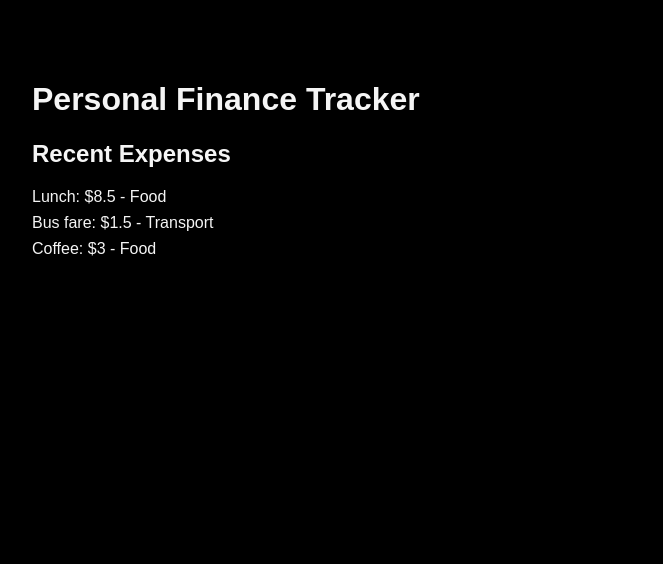
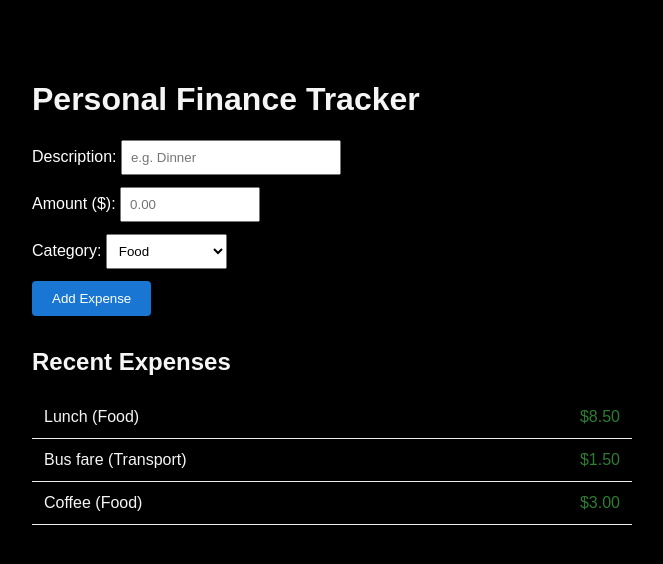
Before and after one commit to Vanna-Gio/personal-finance-tracker, a React (Create React App) app: page / in a window 1280 px wide. Shown: the top 564 px of the page, without its empty margins (308-971 px from the left). Built offline with nearby package versions, Linux system fonts and the light colour scheme.

Commit message:
Day 3: Added form to create new expenses, used useState for dynamic list, basic form validation

```diff
--- a/src/App.tsx
+++ b/src/App.tsx
@@ -1,4 +1,4 @@
-import React from "react";
+import React, { useState } from "react";
 import ExpenseList from "./components/ExpenseList";
 
 //Same type as above
@@ -11,18 +11,100 @@ type Expense ={
 
 function App() {
   //Dummy data with proper types
-  const expenses: Expense[] = [
+  const [expenses, setExpenses] =  useState<Expense[]>([
     { id: 1, description: 'Lunch', amount: 8.5, category: 'Food'},
     {id: 2, description: 'Bus fare', amount: 1.5, category: 'Transport'},
     {id: 3, description: 'Coffee', amount: 3, category: 'Food'},
 
-  ];
+  ]);
+  const [description, setDescription] = useState('');
+  const [amount, setAmount] = useState('');
+  const [category, setCategory] = useState('Food');
+
+  const handleSubmit = (e: React.FormEvent) => {
+    e.preventDefault();
+    if (!description.trim() || !amount || Number(amount) <= 0){
+      alert('Please fill description and a positive amount.');
+      return;
+    }
+    const newExpense: Expense = {
+      id: Date.now(), // Simple unique id
+      description,
+      amount: Number(amount),
+      category,
+    };
+
+    setExpenses([...expenses, newExpense]);
+
+    // Clear form
+    setDescription('');
+    setAmount('');
+    setCategory('Food');
+
+  };
 
   return (
-    <div style={{ fontFamily: 'Arial, sans-serif', maxWidth: '600px', margin: '40px auto', padding: '20px' }}>
-       <h1>Personal Finance Tracker</h1>
-       <h2>Recent Expenses</h2>
-       <ExpenseList expense={expenses} />
+    <div style={{
+      fontFamily: 'Arial, sans-serif' ,
+      maxWidth: '600px',
+      margin: '40px auto',
+      padding: '20px'
+    }}>
+      <h1>Personal Finance Tracker</h1>
+
+      <form onSubmit={handleSubmit} style={{
+        marginBottom: '32px', color: '#fff'
+      }}>
+        <div style={{
+          marginBottom: '12px',
+
+        }}>
+          <label>Description: </label>
+          <input
+            type="text"
+            value={description}
+            onChange={(e) => setDescription(e.target.value)}
+            placeholder="e.g. Dinner"
+            style={{ padding: '8px', width: '200px'}}
+            />
+        </div>
+
+        <div style={{ marginBottom: '12px'}}>
+          <label>Amount ($): </label>
+          <input
+            type="number"
+            step="0.01"
+            value= {amount}
+            onChange={(e) => setAmount(e.target.value)}
+            placeholder="0.00"
+            style={{ padding: '8px', width: '120px'}}
+            />
+        </div>
+        <div style={{ marginBottom: '12px'}}>
+          <label>Category: </label>
+          <select
+            value={category}
+            onChange={(e) => setCategory(e.target.value)}
+            style={{ padding: '8px'}}
+            >
+              <option value="Food">Food</option>
+              <option value="Transport">Transport</option>
+              <option value={"Entertainment"}>Entertainment</option>
+              <option value={"Other"}>Other</option>
+            </select>
+        </div>
+
+        <button type="submit"
+                 style={{
+                    padding: '10px 20px',
+                    background:'#1976d2',
+                    color: 'white',
+                    border: 'none', borderRadius: '4px'
+                  }}>Add Expense</button>
+
+      </form>
+      <h2>Recent Expenses</h2>
+      <ExpenseList expense={expenses} />
     </div>
   )
 }
--- a/src/components/ExpenseList.tsx
+++ b/src/components/ExpenseList.tsx
@@ -17,10 +17,23 @@ function ExpenseList({ expense }: ExpenseListProps) {
     return (
         <ul style={{ listStyle: 'none', padding: 0}}>
             {expense.map((expense) =>(
-                <li key={expense.id} style={{ marginBottom: '8px'}}>
-                    {expense.description}: ${expense.amount} - {expense.category}
+                <li
+                    key={expense.id}
+                    style={{
+                        padding: '12px',
+                        borderBottom: '1px solid #eee',
+                        display: 'flex',
+                        justifyContent: 'space-between'
+
+                        }}
+                    >
+                        <span>{expense.description} ({expense.category})</span>
+                        <span style={{ color: expense.amount> 0 ? '#2e7d32': '#d32f2f' }}>
+                            ${expense.amount.toFixed(2)}
+                      </span>
                 </li>
             ))}
+            {expense.length === 0 && <li style={{ color: '#ffff', padding: '12px'}}> No expense yet.</li>}
         </ul>
     );
 }
```
